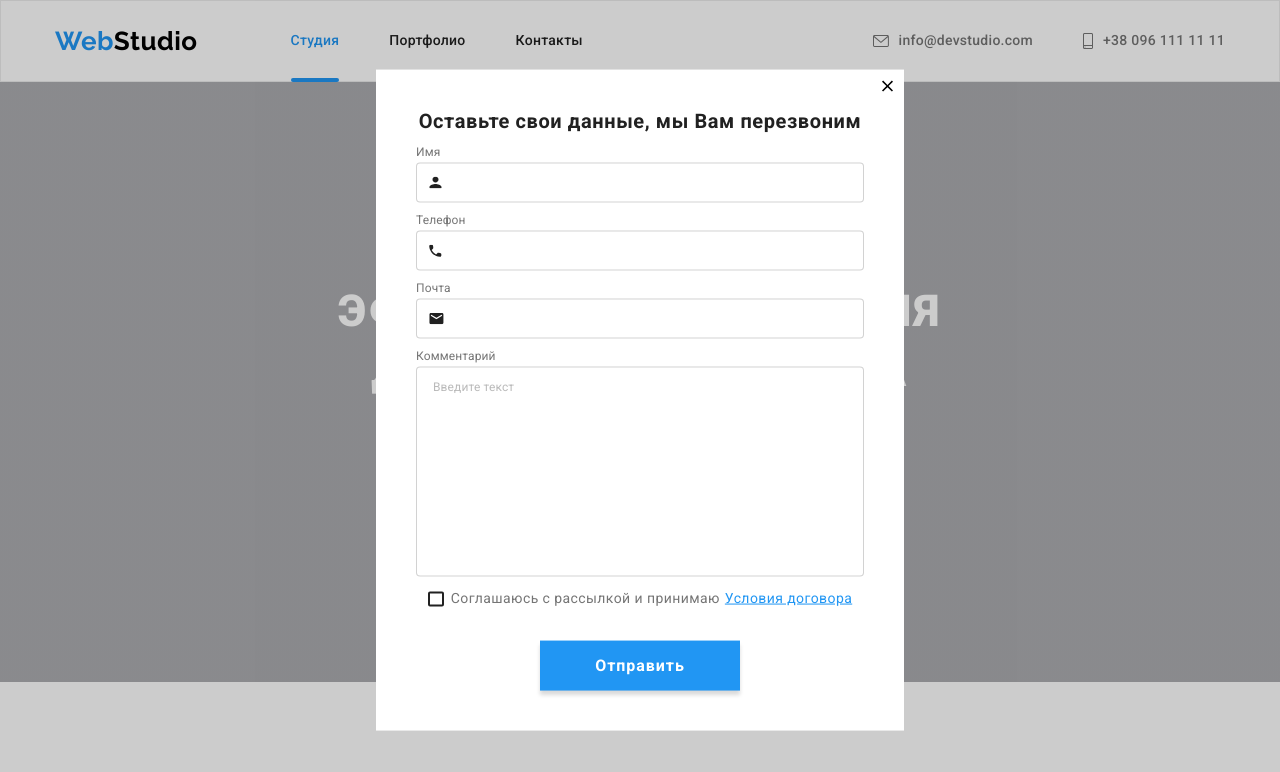
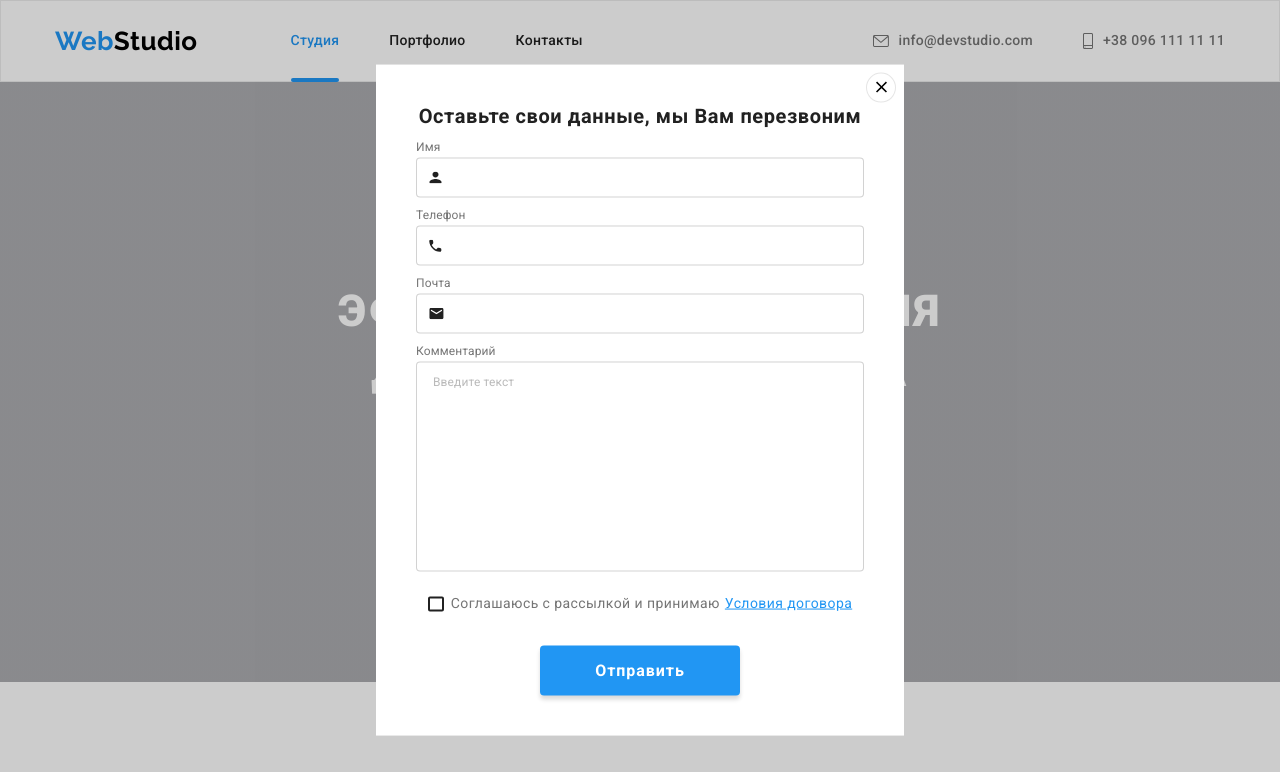
Before and after one commit to Gryb-Yurko/goit-markup-hw-08, a plain HTML site: page index.html in a window 1280 px wide. Both pictures are taken after a click on the button "Заказать услугу". Shown: the top 772 px of the page. Drawn offline with nearby package versions, Linux system fonts and the light colour scheme.

Commit message:
after editing task 6

```diff
--- a/css/styles.css
+++ b/css/styles.css
@@ -237,7 +237,7 @@ ul {
 
 .hero-title {
   margin-top: 0;
-  /* margin-bottom: 30px; */
+  margin-bottom: 30px;
 
   font-weight: 900;
   font-size: 44px;
@@ -464,6 +464,7 @@ ul {
 }
 
 .footer-address {
+  flex-grow: 1;
   margin-right: 70px;
 }
 
@@ -759,14 +760,28 @@ ul {
   position: absolute;
   top: 8px;
   right: 8px;
+  width: 30px;
+  height: 30px;
 
-  border: none;
-  border-radius: 50%;
+  display: flex;
+  justify-content: center;
+  align-items: center;
+  border: 1px solid rgba(0, 0, 0, 0.1);
+  border-radius: 15px;
 
   background-color: var(--fourth-background-color);
 
   cursor: pointer;
   padding: 0;
+}
+
+.icon-closed {
+  transition: fill 250ms cubic-bezier(0.4, 0, 0.2, 1);
+}
+.icon-closed:hover,
+.icon-closed:focus {
+  fill: currentColor;
+  color: var(--hover-color);
 }
 
 .modal-form {
@@ -865,6 +880,7 @@ ul {
   justify-content: center;
   cursor: pointer;
 
+  margin-top: 20px;
   margin-bottom: 30px;
 
   line-height: 1.71;
@@ -916,8 +932,6 @@ ul {
 }
 
 .checkbox:checked + .icon-checkbox {
-  display: inline-block;
-
   background-image: url(../images/icon-check.svg);
   background-size: contain;
   background-repeat: no-repeat;
@@ -940,6 +954,7 @@ ul {
   text-align: center;
   letter-spacing: 0.06em;
   border: none;
+  border-radius: 4px;
   box-shadow: 0px 4px 4px rgba(0, 0, 0, 0.15);
   background-color: var(--hover-color);
   color: var(--third-text-color);
--- a/index.html
+++ b/index.html
@@ -97,8 +97,7 @@
             </div>
             <label for="checkbox" class="form-label-checkbox">
               <input type="checkbox" name="checkbox" id="checkbox" class="checkbox" />
-              <span class="icon-checkbox"></span>
-              <a href="" class="text-checkbox">Соглашаюсь с рассылкой и принимаю</a>
+              <span class="icon-checkbox"></span><span class="text-checkbox">Соглашаюсь с рассылкой и принимаю</span>
               <a href="" class="link-checkbox">Условия договора</a>
             </label>
             <button type="submit" class="form-btn">Отправить</button>
```
